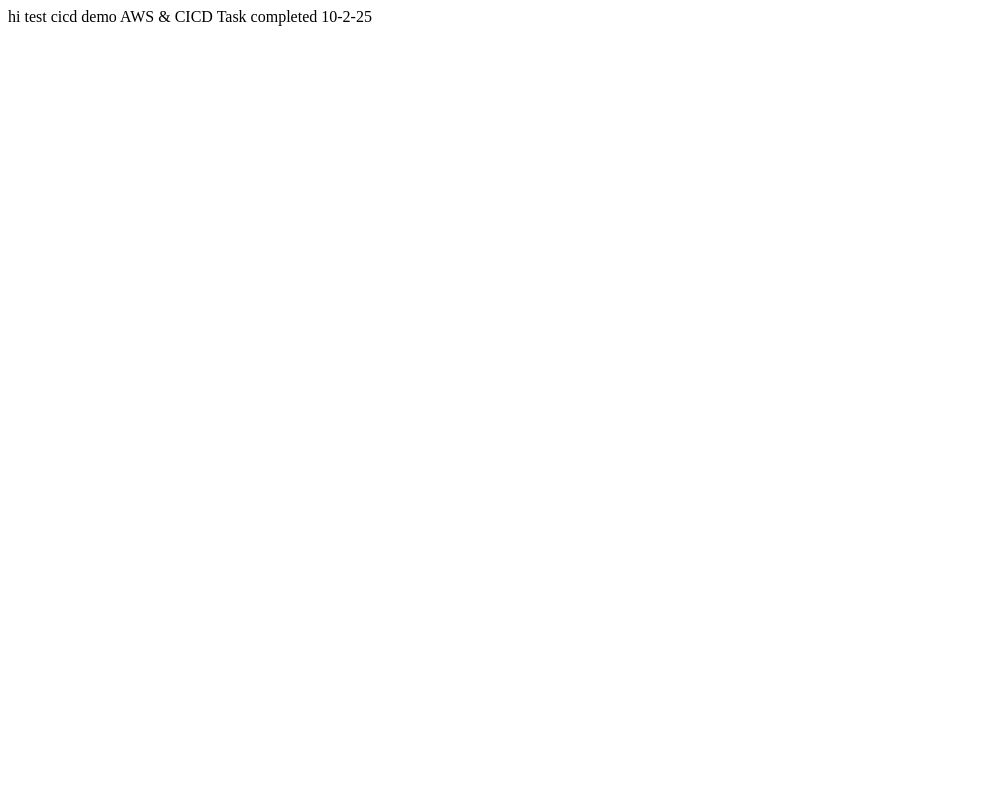
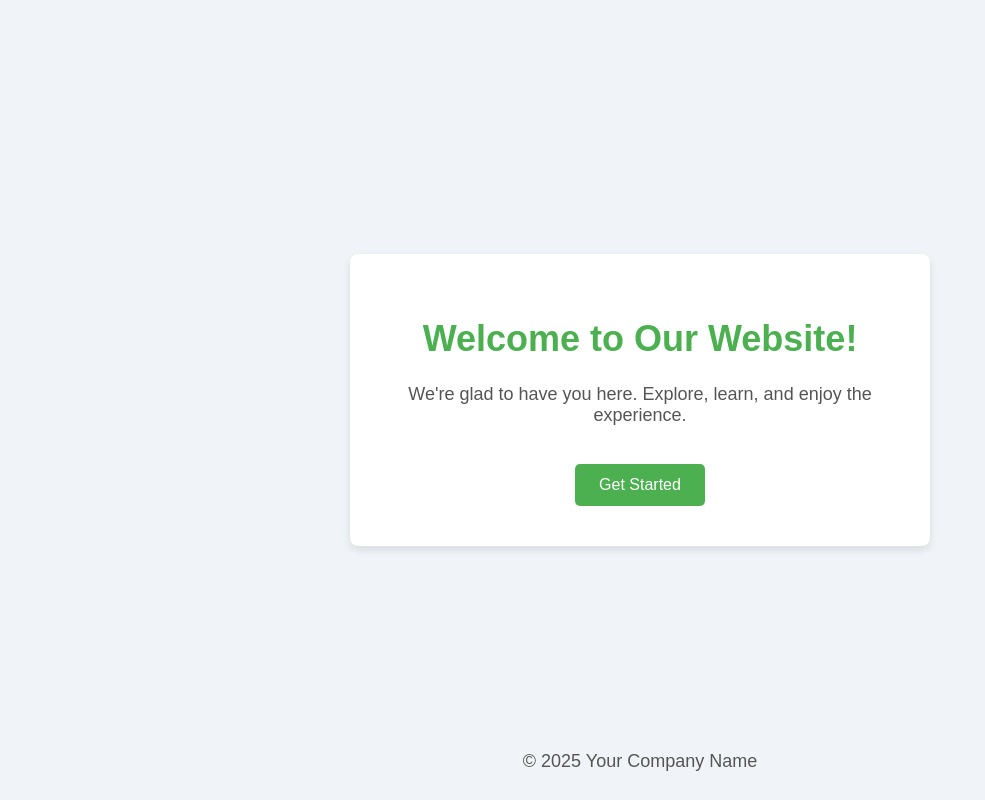
Before and after one commit to Winngoo/10-02-25, a plain HTML site: page index.html in a window 1280 px wide. Shown: the whole page, without its empty margins (0-985 px from the left). Drawn offline with Linux system fonts and the light colour scheme.

Commit message:
Update index.html

```diff
--- a/index.html
+++ b/index.html
@@ -1,3 +1,78 @@
-hi  test cicd demo
-AWS & CICD Task completed
-10-2-25
+<!DOCTYPE html>
+<html lang="en">
+<head>
+    <meta charset="UTF-8">
+    <meta name="viewport" content="width=device-width, initial-scale=1.0">
+    <meta http-equiv="X-UA-Compatible" content="ie=edge">
+    <title>Welcome to Our Website</title>
+    <style>
+        body {
+            font-family: Arial, sans-serif;
+            margin: 0;
+            padding: 0;
+            display: flex;
+            justify-content: center;
+            align-items: center;
+            height: 100vh;
+            background-color: #f0f4f8;
+            color: #333;
+        }
+
+        .container {
+            text-align: center;
+            background-color: #fff;
+            padding: 40px;
+            border-radius: 8px;
+            box-shadow: 0 4px 8px rgba(0, 0, 0, 0.1);
+            max-width: 500px;
+            width: 100%;
+        }
+
+        h1 {
+            font-size: 36px;
+            color: #4CAF50;
+        }
+
+        p {
+            font-size: 18px;
+            color: #555;
+        }
+
+        .btn {
+            display: inline-block;
+            background-color: #4CAF50;
+            color: white;
+            padding: 12px 24px;
+            font-size: 16px;
+            border-radius: 5px;
+            text-decoration: none;
+            margin-top: 20px;
+            transition: background-color 0.3s;
+        }
+
+        .btn:hover {
+            background-color: #45a049;
+        }
+
+        .footer {
+            position: absolute;
+            bottom: 10px;
+            font-size: 14px;
+            color: #888;
+        }
+    </style>
+</head>
+<body>
+
+    <div class="container">
+        <h1>Welcome to Our Website!</h1>
+        <p>We're glad to have you here. Explore, learn, and enjoy the experience.</p>
+        <a href="#get-started" class="btn">Get Started</a>
+    </div>
+
+    <div class="footer">
+        <p>&copy; 2025 Your Company Name</p>
+    </div>
+
+</body>
+</html>
```
